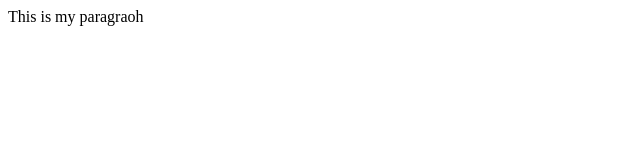
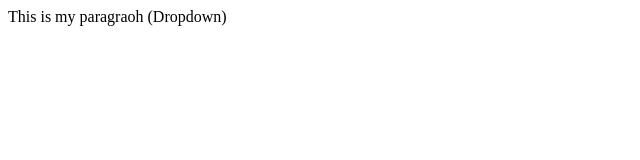
Before and after one commit to sherryvoid/Demo-Git2, a plain HTML site: page Index.html in a window 1280 px wide. Shown: the whole page, without its empty margins (0-640 px from the left). Drawn offline with Linux system fonts and the light colour scheme.

```diff
--- a/Index.html
+++ b/Index.html
@@ -1,4 +1,4 @@
 <title>
     This my Title.
 </title>
-<p>This is my paragraoh</p>
+<p>This is my paragraoh (Dropdown)</p>
```
